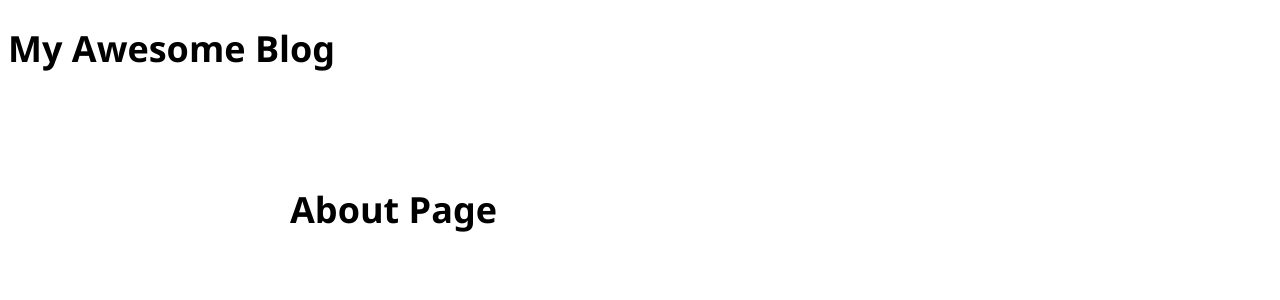
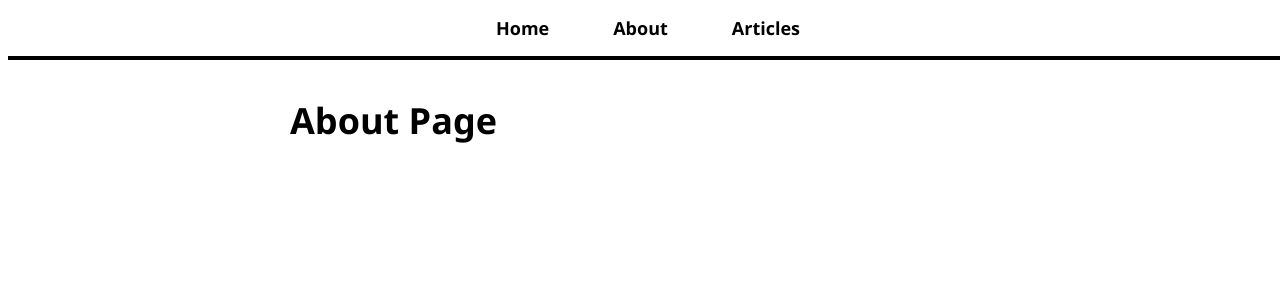
Before and after one commit to Code5linger/blog-site, a React (Vite) app: page /about in a window 1280 px wide. Shown: the top 300 px of the page. Built offline with nearby package versions, Linux system fonts and the light colour scheme.

Commit message:
02.05-using_react_router_links

```diff
--- a/src/App.jsx
+++ b/src/App.jsx
@@ -5,12 +5,13 @@
 import ArticleListPage from './pages/ArticlesListPage';
 import HomePage from './pages/HomePage';
 import NotFoundPage from './pages/NotFoundPage';
+import NavBar from './NavBar';
 
 function App() {
   return (
     <BrowserRouter>
       <div className="App">
-        <h1>My Awesome Blog</h1>
+        <NavBar />
         <div id="page-body">
           <Routes>
             <Route path="/" element={<HomePage />} />
--- /dev/null
+++ b/src/NavBar.jsx
@@ -0,0 +1,21 @@
+import { Link } from 'react-router-dom';
+
+const NavBar = () => {
+  return (
+    <nav>
+      <ul>
+        <li>
+          <Link to="/">Home</Link>
+        </li>
+        <li>
+          <Link to="/about">About</Link>
+        </li>
+        <li>
+          <Link to="/articles">Articles</Link>
+        </li>
+      </ul>
+    </nav>
+  );
+};
+
+export default NavBar;
```
